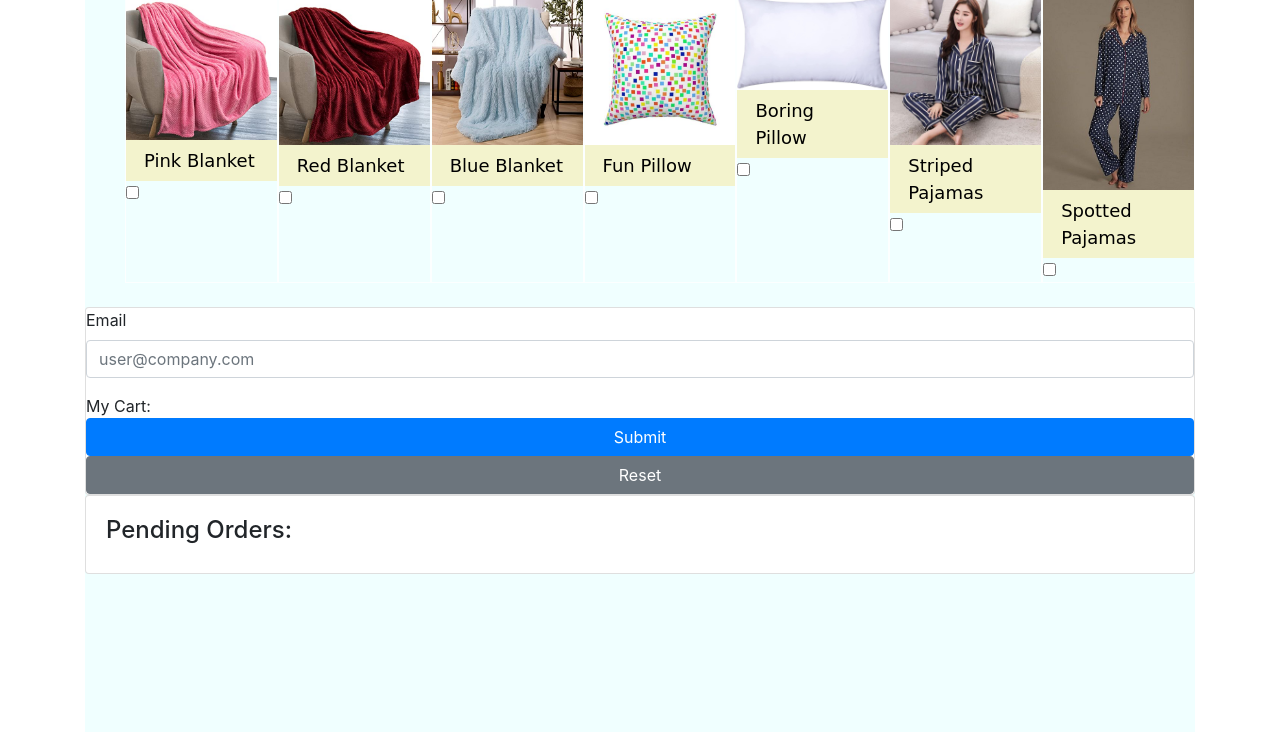
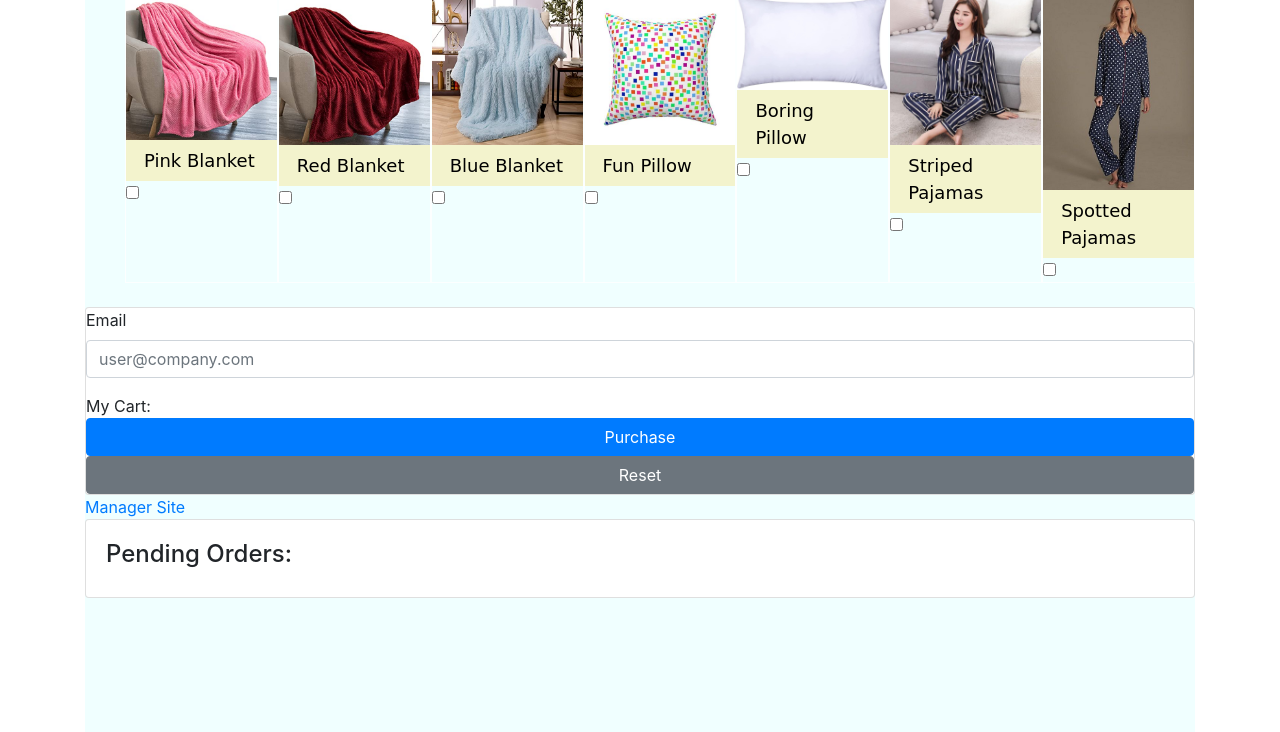
Before and after one commit to CTECH-IT/partner-shopping-project-team-sleepy, a plain HTML site: page index.html in a window 1280 px wide. Shown: the part 68-800 px from the top of the page. Drawn offline with nearby package versions, Linux system fonts and the light colour scheme.

Commit message:
added manager site

```diff
--- a/index.html
+++ b/index.html
@@ -64,9 +64,10 @@
           </div>
           <span class="cart">My Cart: </span>
           <span class="cart">   </span>
-          <button type="submit" class="btn btn-primary">Submit</button>
+          <button type="submit" class="btn btn-primary">Purchase</button>
           <button type="reset" class="btn btn-secondary">Reset</button>
         </div>
+        <a href="http://127.0.0.1:5500/manager.html">Manager Site</a>
         <div class="card card-default">
           <div class="card-body">
             <h4>Pending Orders:</h4>
--- a/scripts/remotedatastore.js
+++ b/scripts/remotedatastore.js
@@ -9,7 +9,7 @@
         this.serverUrl = url;
     }
 
-    RemoteDataStore.prototype.add = function (key, val) {
+    RemoteDataStore.prototype.add = function (val) {
         $.post(this.serverUrl, val, function (serverResponse) {
             console.log(serverResponse);
         });
--- a/scripts/truck.js
+++ b/scripts/truck.js
@@ -12,6 +12,7 @@
         console.log(order);
         console.log('Adding order for ' + order.emailAddress);
         this.db.add(order.emailAddress, order);
+        console.log(this.db);
     }
 
     Truck.prototype.deliverOrder = function (customerId) {
```
